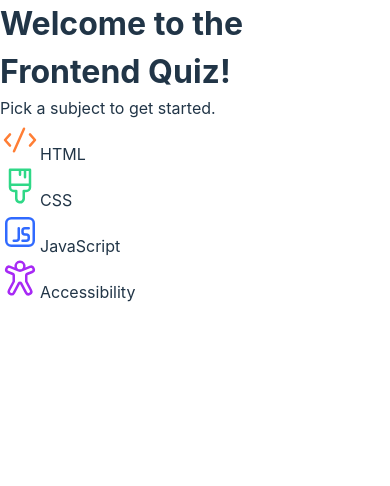
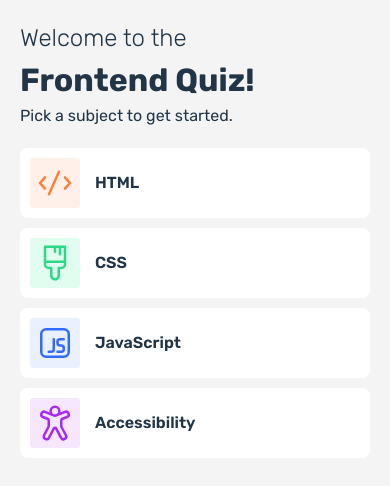
Before and after one commit to guardianprime/frontend-quiz, a React (Vite) app: page / in a window 390 px wide. Shown: the top 486 px of the page. Built offline with nearby package versions, Linux system fonts and the light colour scheme.

Commit message:
mobile main menu css styling (light-mode)

```diff
--- a/src/components/QuizMenu.jsx
+++ b/src/components/QuizMenu.jsx
@@ -9,23 +9,34 @@ function QuizMenu({ setTopic }) {
 
   return (
     <div className="container">
-      <h1>Welcome to the Frontend Quiz!</h1>
-      <p>Pick a subject to get started.</p>
+      <div className="heading-container">
+        <h2>Welcome to the </h2>
+        <h1>Frontend Quiz!</h1>
+        <p>Pick a subject to get started.</p>
+      </div>
       <ul>
         <li onClick={() => handleTopic("HTML")}>
-          <img alt="html icon" src="/assets/images/icon-html.svg" />
+          <div className="main-image--container one">
+            <img alt="html icon" src="/assets/images/icon-html.svg" />
+          </div>
           <span>HTML</span>
         </li>
         <li onClick={() => handleTopic("CSS")}>
-          <img alt="css icon" src="/assets/images/icon-css.svg" />
+          <div className="main-image--container two">
+            <img alt="css icon" src="/assets/images/icon-css.svg" />
+          </div>
           <span>CSS</span>
         </li>
         <li onClick={() => handleTopic("Javascript")}>
-          <img alt="js icon" src="/assets/images/icon-js.svg" />
+          <div className="main-image--container three">
+            <img alt="js icon" src="/assets/images/icon-js.svg" />
+          </div>
           <span>JavaScript</span>
         </li>
         <li onClick={() => handleTopic("Accessibility")}>
-          <img alt="accessibility icon" src="/assets/images/icon-accessibility.svg" />
+          <div className="main-image--container four">
+            <img alt="accessibility icon" src="/assets/images/icon-accessibility.svg" />
+          </div>
           <span>Accessibility</span>
         </li>
       </ul>
--- a/src/index.css
+++ b/src/index.css
@@ -1,3 +1,8 @@
+@font-face {
+  font-family: myFirstFont;
+  src: url(/assets/fonts/Rubik-VariableFont_wght.ttf);
+}
+
 * {
   padding: 0;
   margin: 0;
@@ -5,10 +10,12 @@
 }
 
 :root {
-  font-family: Inter, system-ui, Avenir, Helvetica, Arial, sans-serif;
+  /* font-family: Inter, system-ui, Avenir, Helvetica, Arial, sans-serif; */
+  font-family: myFirstFont, Inter;
   line-height: 1.5;
 
   color-scheme: light dark;
+  --BG-COLOR-MAIN: #f4f4f4;
 
   font-synthesis: none;
   text-rendering: optimizeLegibility;
@@ -37,8 +44,73 @@
   border: 2px solid green;
 }
 
-
 /* GENERAL STYLES */
 .container {
+  padding: 20px;
+  height: 100vh;
+  width: 100%;
+  background-color: var(--BG-COLOR-MAIN);
+}
 
+.heading-container p {
+  font-style: italic;
 }
+
+.heading-container h2 {
+  font-weight: 300;
+}
+
+ul {
+  width: 100%;
+  height: 60%;
+  margin-top: 20px;
+}
+
+ul li {
+  list-style: none;
+}
+
+li {
+  display: flex;
+  align-items: center;
+  justify-content: flex-start;
+  margin: 10px 0px;
+  border-radius: 8px;
+  padding: 10px;
+  background-color: white;
+}
+
+li span {
+  font-weight: 600;
+  margin-left: 15px;
+}
+
+li:hover,
+li:focus {
+  cursor: pointer;
+}
+
+.main-image--container {
+  width: 50px;
+  height: 50px;
+  border-radius: 3px;
+  display: flex;
+  align-items: center;
+  justify-content: center;
+}
+
+.one {
+  background-color: #fff1e9;
+}
+
+.two {
+  background-color: #e0fdef;
+}
+
+.three {
+  background-color: #ebf0ff;
+}
+
+.four {
+  background-color: #f6e7ff;
+}
```
Also changed, not shown: src/components/ModeToggle.jsx (added, +11 -0 lines).
